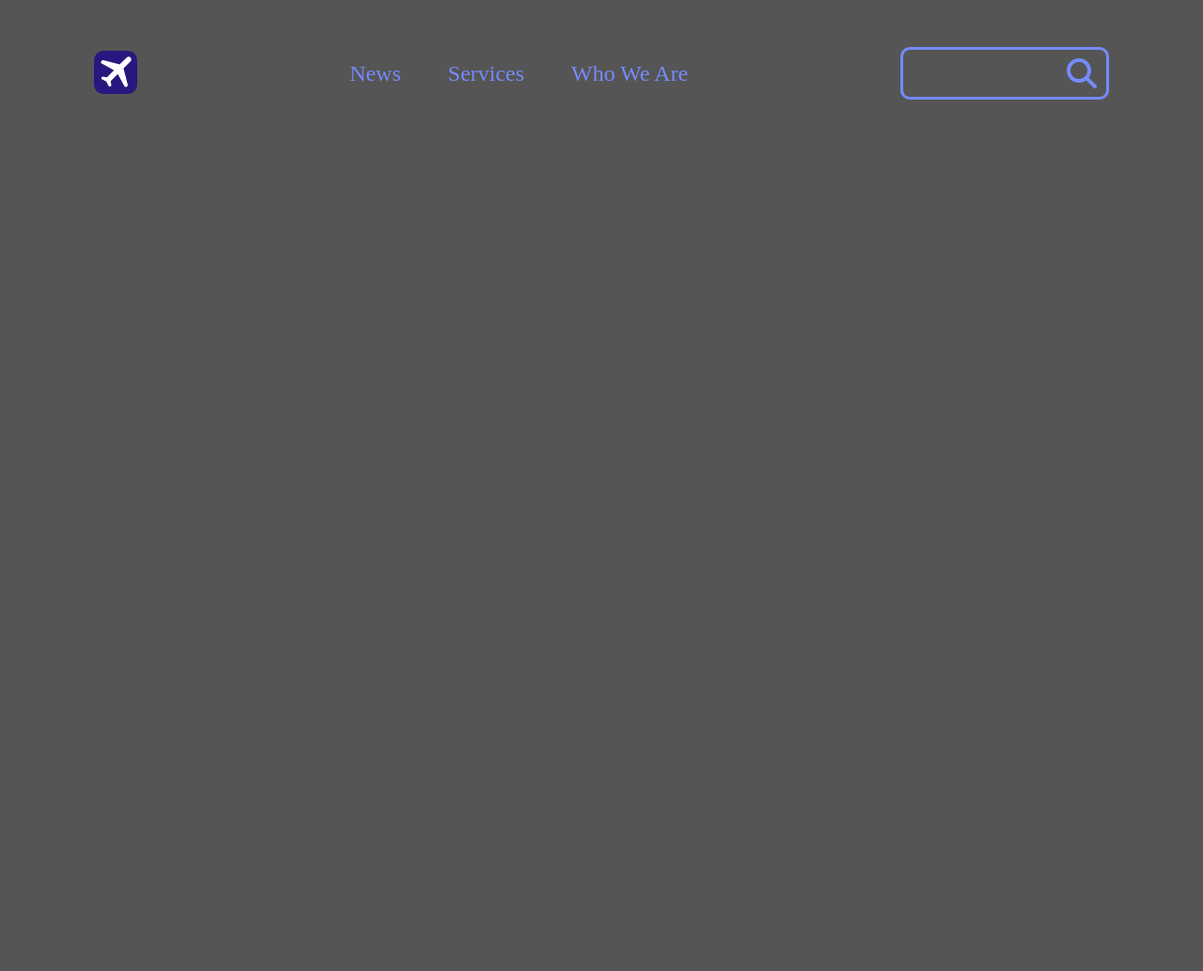
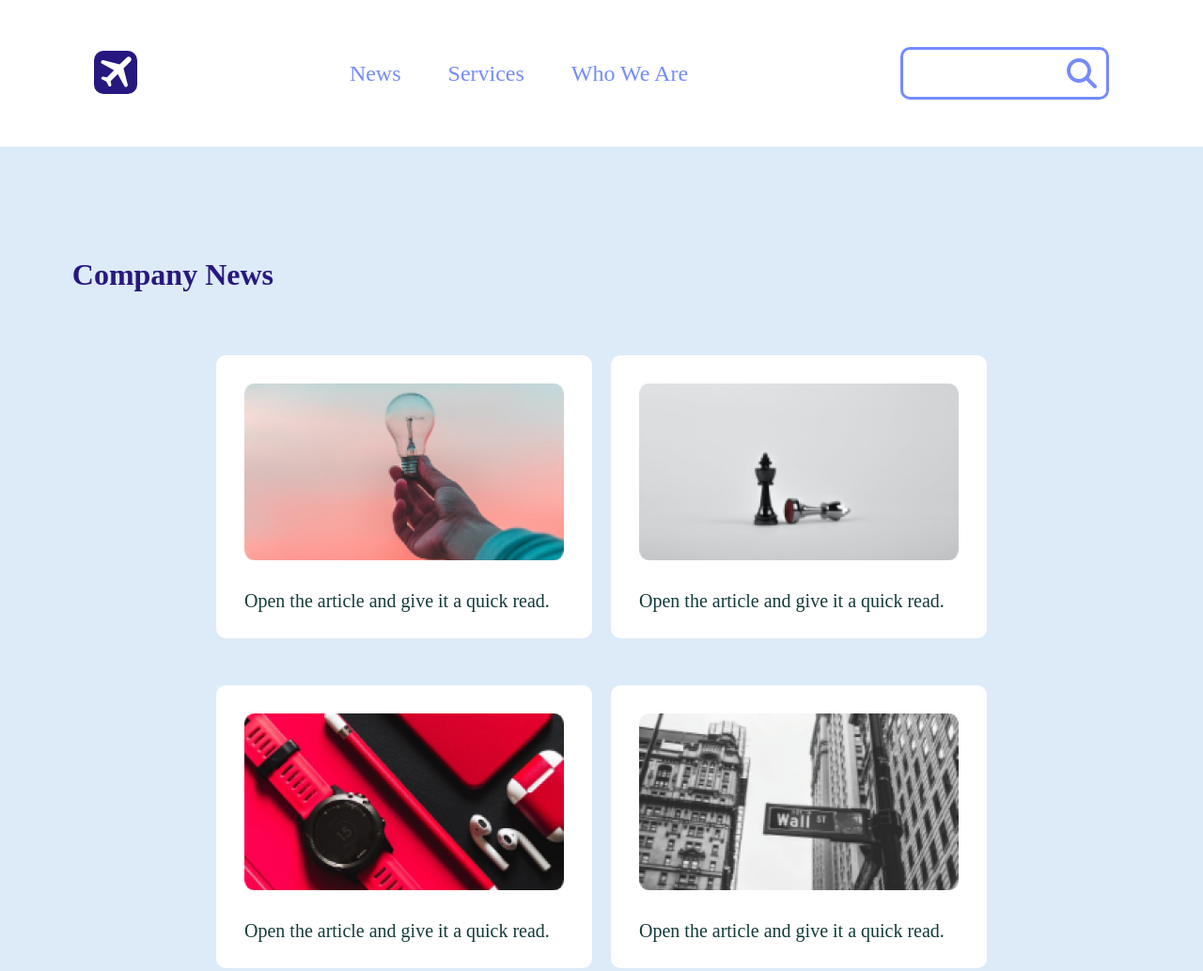
Before and after one commit to Bekar-T/AoDI_Task_6, a plain HTML site: page index.html in a window 1280 px wide. Shown: the top 1033 px of the page at 94% size. Before the commit the page ends 800 px from the top, so only its background shows below. Drawn offline with Linux system fonts and the light colour scheme.

Commit message:
Main section possibly finished

```diff
--- a/css/style.css
+++ b/css/style.css
@@ -1,15 +1,10 @@
-body{
-    background-color: #555;
-}
-header section footer{
-    max-width: 1440px;
-    width: 100%;
-    margin: auto;
-}
 /* header */
 header{
     display: flex;
     justify-content: center;
+    max-width: 1440px;
+    width: 100%;
+    margin: auto;
 }
 .header_div{
     width: 100%;
@@ -47,3 +42,49 @@ nav ul{
     color: #758BFD;
     margin: 0 10px;
 }
+
+/* section */
+section{
+    display: flex;
+    justify-content: center;
+    max-width: 1440px;
+    width: 100%;
+    margin: auto;
+    background: #DDEAF8;
+}
+.section_div_l1{
+    display: flex;
+    justify-content: center;
+    margin: 120px 6%;
+}
+.section_div_l2{
+    display: flex;
+    justify-content: center;
+    flex-direction: column;
+}
+.section_div_l3{
+    display: flex;
+    flex-wrap: wrap;
+    column-gap: 20px;
+    row-gap: 50px;
+    justify-content: center;
+}
+h3{
+    color: #27187F;
+    font-family: Ubuntu;
+    font-size: 32px;
+    font-weight: 700;
+    margin-bottom: 70px;
+}
+.cards{
+    background: #FFF;
+    padding: 30px;
+    max-width: 400px;
+    border-radius: 10px;
+}
+.card_p{
+    margin-top: 30px;
+    color: #133B3A;
+    font-family: Ubuntu;
+    font-size: 20px;
+}
--- a/index.html
+++ b/index.html
@@ -27,10 +27,39 @@
     </header>
     <!-- section -->
     <section>
-        <div></div>
-        <div></div>
-        <div></div>
+        <div class="section_div_l1">
+            <div class="section_div_l2">
+                <h3>Company News</h3>
+                <div class="section_div_l3">
+                    <article class="cards">
+                        <img src="images/Rectangle 10.png" alt="">
+                        <p class="card_p">Open the article and give it a quick read.</p>
+                    </article>
+                    <article class="cards">
+                        <img src="images/Rectangle 11.png" alt="">
+                        <p class="card_p">Open the article and give it a quick read.</p>
+                    </article>
+                    <article class="cards">
+                        <img src="images/Rectangle 12.png" alt="">
+                        <p class="card_p">Open the article and give it a quick read.</p>
+                    </article>
+                    <article class="cards">
+                        <img src="images/Rectangle 13.png" alt="">
+                        <p class="card_p">Open the article and give it a quick read.</p>
+                    </article>
+                    <article class="cards">
+                        <img src="images/Rectangle 14.png" alt="">
+                        <p class="card_p">Open the article and give it a quick read.</p>
+                    </article>
+                    <article class="cards">
+                        <img src="images/Rectangle 15.png" alt="">
+                        <p class="card_p">Open the article and give it a quick read.</p>
+                    </article>
+                </div>
+            </div>
+        </div>
     </section>
+
     <!-- footer -->
     <footer></footer>
 </body>
```
